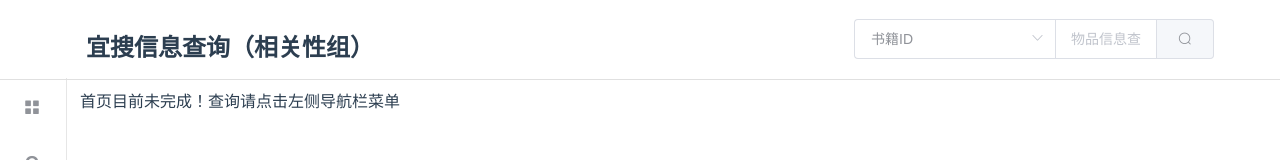
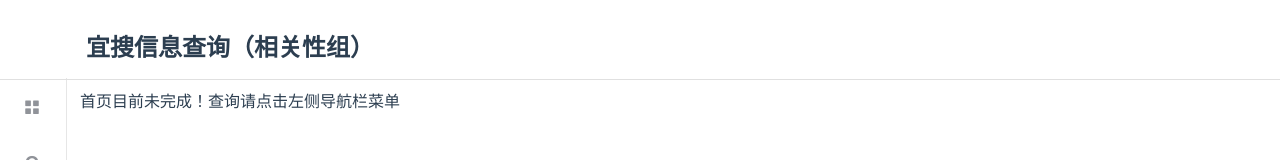
Before and after one commit to dingjingmaster/easou-web, a Vue app: page / in a window 1280 px wide. Shown: the top 160 px of the page. Built offline with nearby package versions, Linux system fonts and the light colour scheme.

Commit message:
去掉搜索页

```diff
--- a/src/components/MainHeader.vue
+++ b/src/components/MainHeader.vue
@@ -3,18 +3,18 @@
     <!-- 标题 -->
     <div class="i-main-title"><h2>宜搜信息查询（相关性组）</h2></div>
     <!-- 搜索框 -->
-    <div class="i-main-search">
-      <div style="margin-top:19px;">
-        <el-input placeholder="物品信息查找 ..." v-model="itemSearch" class="input-with-select">
-          <el-select v-model="select" slot="prepend" placeholder="维度" value="">
-            <el-option label="书籍ID" value="1"></el-option>
-            <el-option label="书籍名" value="2"></el-option>
-            <el-option label="作者名" value="3"></el-option>
-          </el-select>
-          <el-button slot="append" icon="el-icon-search"></el-button>
-        </el-input>
-      </div>
-    </div>
+    <!--<div class="i-main-search">-->
+      <!--<div style="margin-top:19px;">-->
+        <!--<el-input placeholder="物品信息查找 ..." v-model="itemSearch" class="input-with-select">-->
+          <!--<el-select v-model="select" slot="prepend" placeholder="维度" value="">-->
+            <!--<el-option label="书籍ID" value="1"></el-option>-->
+            <!--<el-option label="书籍名" value="2"></el-option>-->
+            <!--<el-option label="作者名" value="3"></el-option>-->
+          <!--</el-select>-->
+          <!--<el-button slot="append" icon="el-icon-search"></el-button>-->
+        <!--</el-input>-->
+      <!--</div>-->
+    <!--</div>-->
     <div class="clear"></div>
     <hr style="width:100%;height:1px;margin-top:16px;border:none;background-color:#E0E0E0;">
   </div>
```
Also changed, not shown: 6 other files (tests, documents, lock files or other folders).
